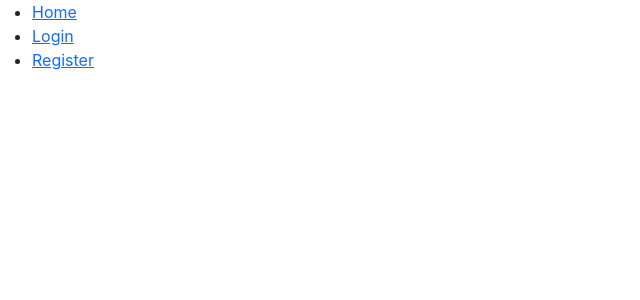
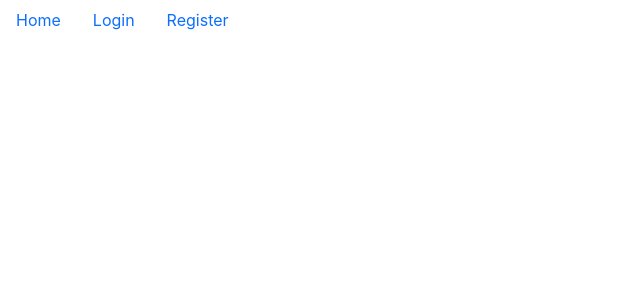
Before and after one commit to Jackmt9/countdown-timer, a React (Create React App) app: page / in a window 1280 px wide. Shown: the top 300 px of the page, without its empty margins (0-640 px from the left). Built offline with nearby package versions, Linux system fonts and the light colour scheme.

Commit message:
navbar bootstrap styled

```diff
--- a/src/components/NavBar/NavBar.js
+++ b/src/components/NavBar/NavBar.js
@@ -1,42 +1,43 @@
 import { NavLink } from 'react-router-dom'
+import './NavBar.css'
 
 
 const NavBar = () => {
     return (
-        <ul className='nav-bar'>
-            <li>
-                <NavLink exact to='/'>
+        <ul className="nav">
+            <li className="nav-item">
+                <NavLink exact to='/' className="nav-link">
                     Home
                 </NavLink>
             </li>
             {
                 (localStorage.token) ?
                 <>
-                <li>
-                    <NavLink to='/timers'>
+                <li class="nav-item">
+                    <NavLink to='/timers' className="nav-link">
                         Timers
                     </NavLink>
                 </li>
-                <li>
-                <NavLink to='/logout'>
+                <li class="nav-item">
+                <NavLink to='/logout' className="nav-link">
                     Logout
                 </NavLink>
                 </li>
-                <li>
-                    <NavLink to='/profile'>
+                <li class="nav-item">
+                    <NavLink to='/profile' className="nav-link">
                         Profile
                     </NavLink>
                 </li>
                 </>
                 :
                 <>
-                <li>
-                <NavLink to='/login'>
+                <li class="nav-item">
+                <NavLink to='/login' className="nav-link">
                     Login
                 </NavLink>
                 </li>
-                <li>
-                <NavLink to='/register'>
+                <li class="nav-item">
+                <NavLink to='/register' className="nav-link">
                     Register
                 </NavLink>
                 </li>
```
